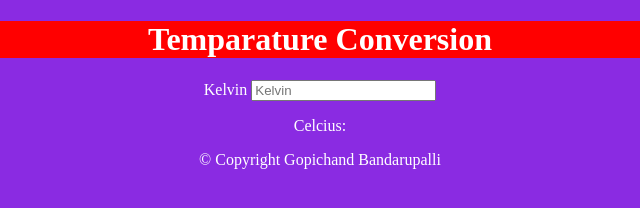
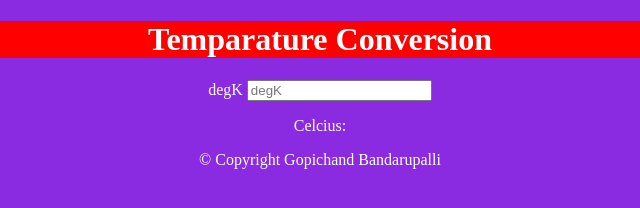
Before and after one commit to chanduhvg/Challenge, a plain HTML site: page index.html in a window 1280 px wide. Shown: the full height of the page, 320-960 px from the left. Drawn offline with nearby package versions, Linux system fonts and the light colour scheme.

Commit message:
added input

```diff
--- a/index.html
+++ b/index.html
@@ -11,8 +11,8 @@
     <h1>Temparature Conversion</h1>
     <main >
         <p>
-            <label>Kelvin</label>
-            <input id="degK" type="number" placeholder="Kelvin" oninput="temperatureConverter(this.value)" onchange="temperatureConverter(this.value)">
+            <label>degK</label>
+            <input id="degK" type="number" placeholder="degK" oninput="temperatureConverter(this.value)" onchange="temperatureConverter(this.value)">
           </p>
           <p>Celcius: <span id="outputCelcius"></span></p>
     </main>
```
